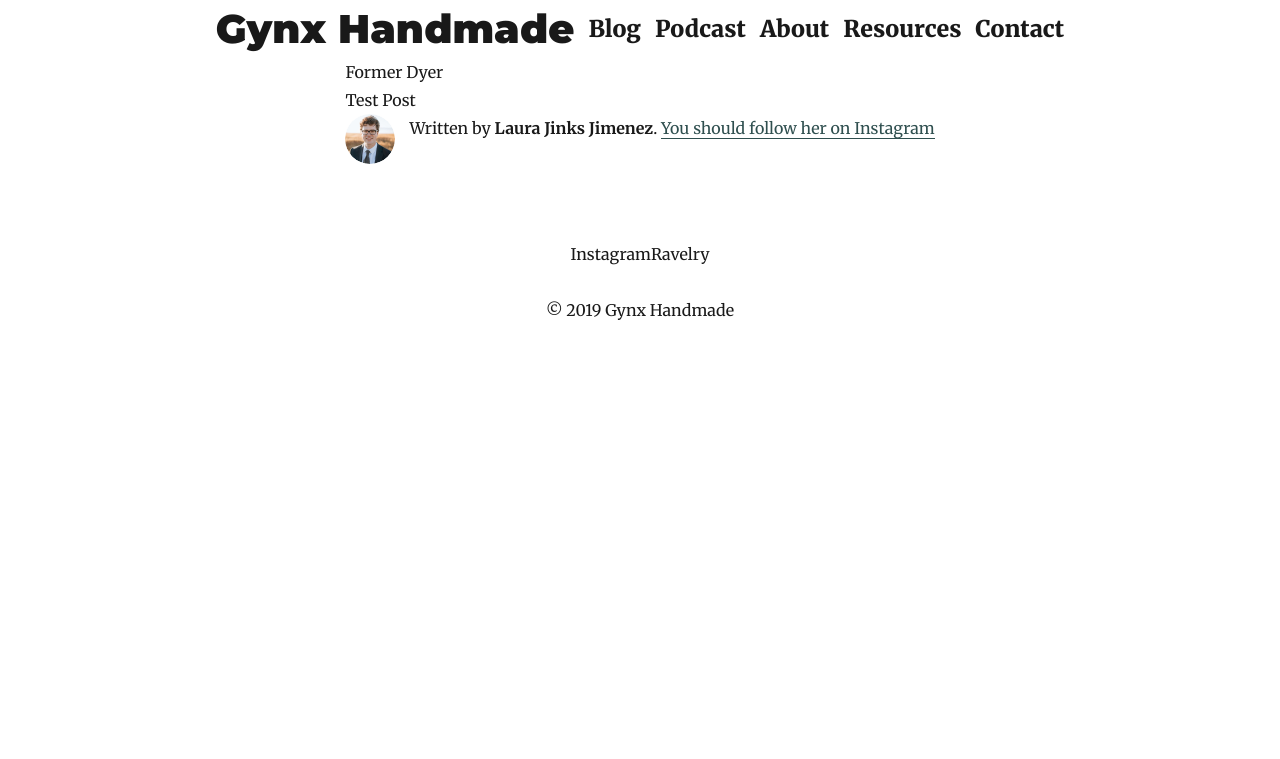
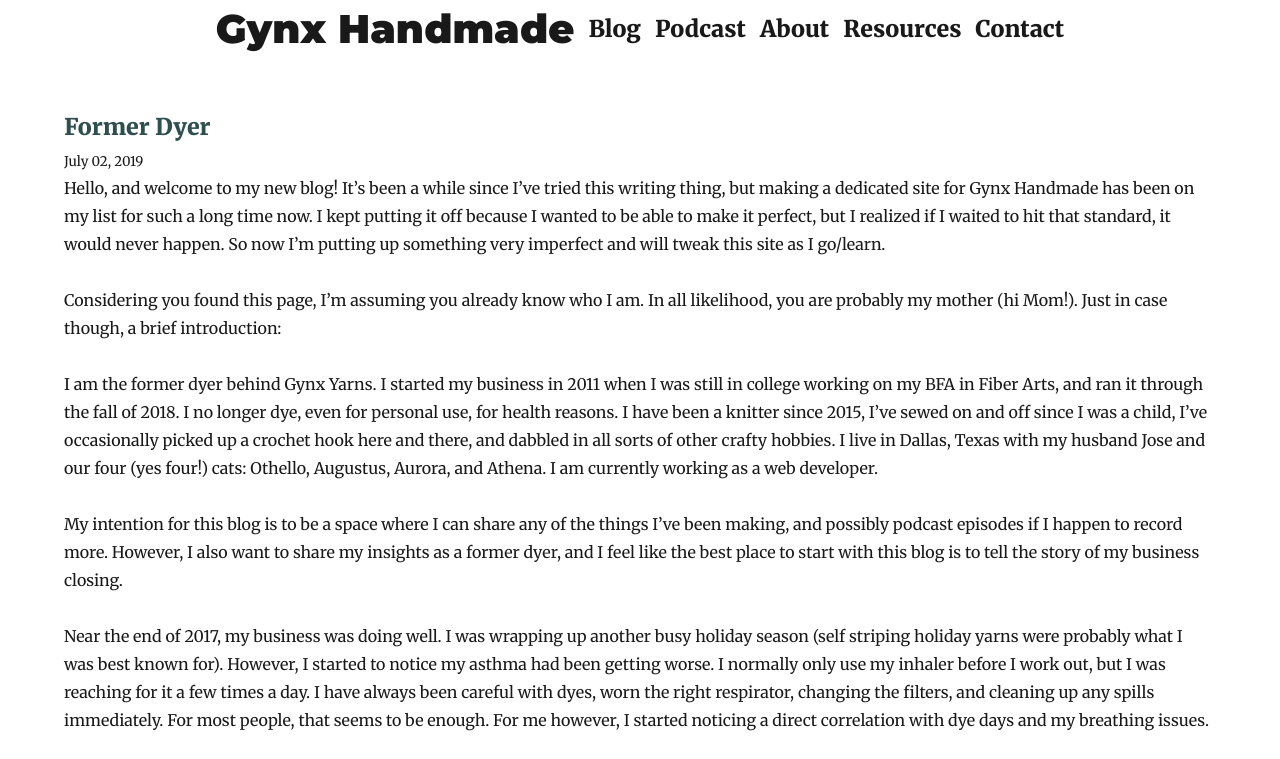
Before and after one commit to laurajinks/gynx-handmade, a Gatsby site: page /blog in a window 1280 px wide. Shown: the top 759 px of the page. Built offline with nearby package versions, Linux system fonts and the light colour scheme; Gatsby itself is replaced by a stand-in of ours; some packages are replaced by stand-ins of ours.

Commit message:
display full posts on /blog route

```diff
--- a/src/pages/404.js
+++ b/src/pages/404.js
@@ -3,7 +3,6 @@
 import Bio from '../components/bio'
 import Layout from "../components/layout"
 import SEO from "../components/seo"
-import Bio from "../components/bio"
 
 class NotFoundPage extends React.Component {
   render() {
@@ -13,7 +12,7 @@
     return (
       <Layout location={this.props.location} title={siteTitle}>
         <SEO title="404: Not Found" />
-        <h1>Not Found</h1>
+        <h1>Page Not Found</h1>
         <p>You just hit a route that doesn&#39;t exist... the sadness.</p>
         <Bio />
       </Layout>
--- a/src/templates/blog-list-template.js
+++ b/src/templates/blog-list-template.js
@@ -1,7 +1,8 @@
 import React from "react"
-import { graphql } from "gatsby"
+import { graphql, Link } from "gatsby"
 import Layout from "../components/layout"
 import Bio from "../components/bio"
+import { rhythm } from "../utils/typography"
 
 export default class BlogList extends React.Component {
   render() {
@@ -11,7 +12,21 @@
       <Layout location={this.props.location} title={siteTitle}>
         {posts.map(({ node }) => {
           const title = node.frontmatter.title || node.fields.slug
-          return <div key={node.fields.slug}>{title}</div>
+          return (
+            <div key={node.fields.slug}>
+              <h3
+                style={{
+                  marginBottom: rhythm(1 / 4),
+                }}
+              >
+                <Link style={{ boxShadow: `none` }} to={node.fields.slug}>
+                  {title}
+                </Link>
+              </h3>
+              <small>{node.frontmatter.date}</small>
+              <div dangerouslySetInnerHTML={{ __html: node.html }} />
+            </div>
+          )
         })}
         <Bio />
       </Layout>
@@ -37,8 +52,13 @@
           fields {
             slug
           }
+          id
+      excerpt(pruneLength: 160)
+      html
           frontmatter {
             title
+            date(formatString: "MMMM DD, YYYY")
+            description
           }
         }
       }
```
